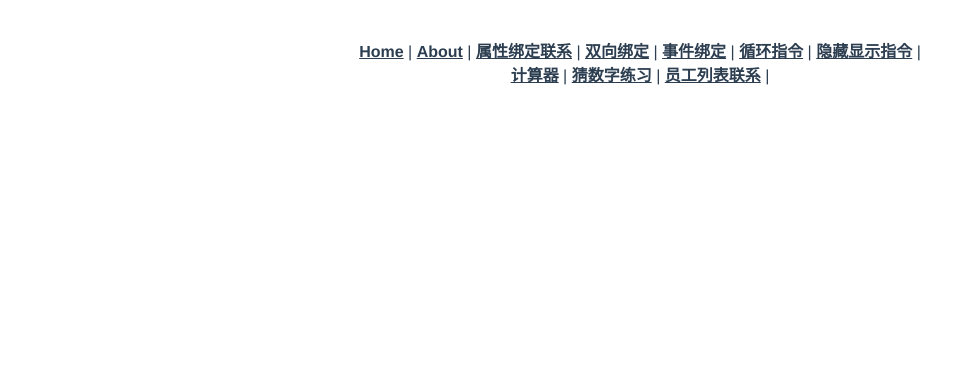
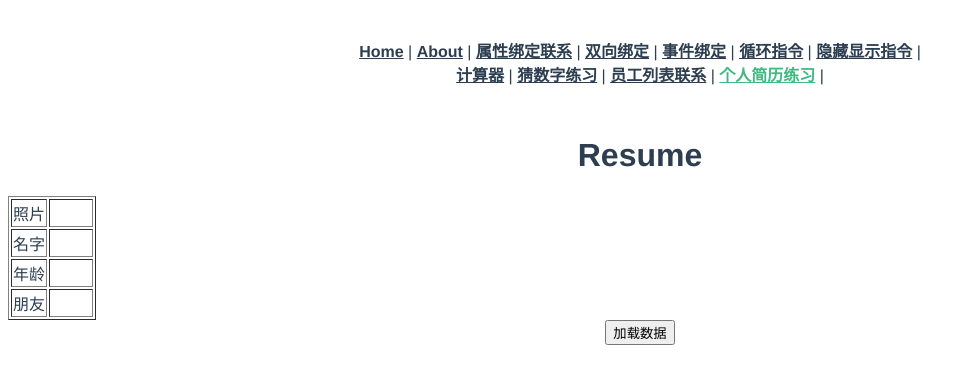
Before and after one commit to SakaiAmusawa/jsd23311_sakai_FE, a Vue app in the folder v1/: page /resume in a window 1280 px wide. Shown: the top 384 px of the page, without its empty margins (0-975 px from the left). Built offline with nearby package versions, Linux system fonts and the light colour scheme.

Commit message:
简介练习

```diff
--- a/v1/src/App.vue
+++ b/v1/src/App.vue
@@ -20,6 +20,8 @@
     <router-link to="guess">猜数字练习</router-link>
     |
     <router-link to="empList">员工列表联系</router-link>
+    |
+    <router-link to="resume">个人简历练习</router-link>
     |
   </nav>
   <router-view/>
--- a/v1/src/router/index.js
+++ b/v1/src/router/index.js
@@ -39,6 +39,9 @@ const routes = [
   }, {
     path: '/empList', name: 'empList', component: () => import('../views/EmpListExec.vue')
   }
+  , {
+    path: '/resume', name: 'resume', component: () => import('../views/ResumeExec.vue')
+  }
 
 ]
 
--- /dev/null
+++ b/v1/src/views/ResumeExec.vue
@@ -0,0 +1,40 @@
+<script setup>
+import {ref} from "vue";
+
+const person = ref({name: "", age: "", imgUrl: "", friends: []});
+
+const load = () => {
+  person.value = {name: "fcq", age: "20", imgUrl: "fcq.jpg", friends: ["路飞", "索隆"]}
+}
+</script>
+
+<template>
+  <h1>Resume</h1>
+  <table border="1px">
+    <tr>
+      <td>照片</td>
+      <td><img :src="person.imgUrl" width="100px"></td>
+    </tr>
+    <tr>
+      <td>名字</td>
+      <td>{{ person.name }}</td>
+    </tr>
+    <tr>
+      <td>年龄</td>
+      <td>{{ person.age }}</td>
+    </tr>
+    <tr>
+      <td>朋友</td>
+      <td>
+        <ul>
+          <li v-for="fn in person.friends">{{ fn }}</li>
+        </ul>
+      </td>
+    </tr>
+  </table>
+  <button @click="load()">加载数据</button>
+</template>
+
+<style scoped>
+
+</style>
```
Also changed, not shown: v1/public/fcq.jpg (added).
